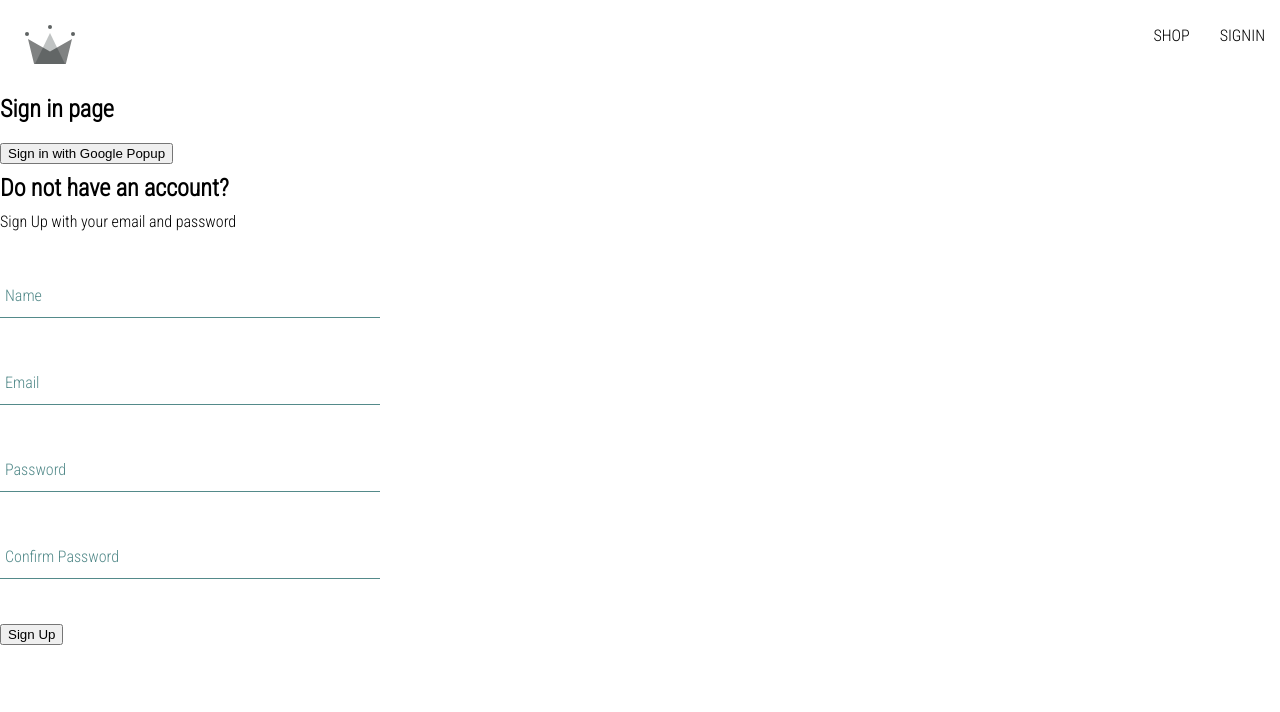
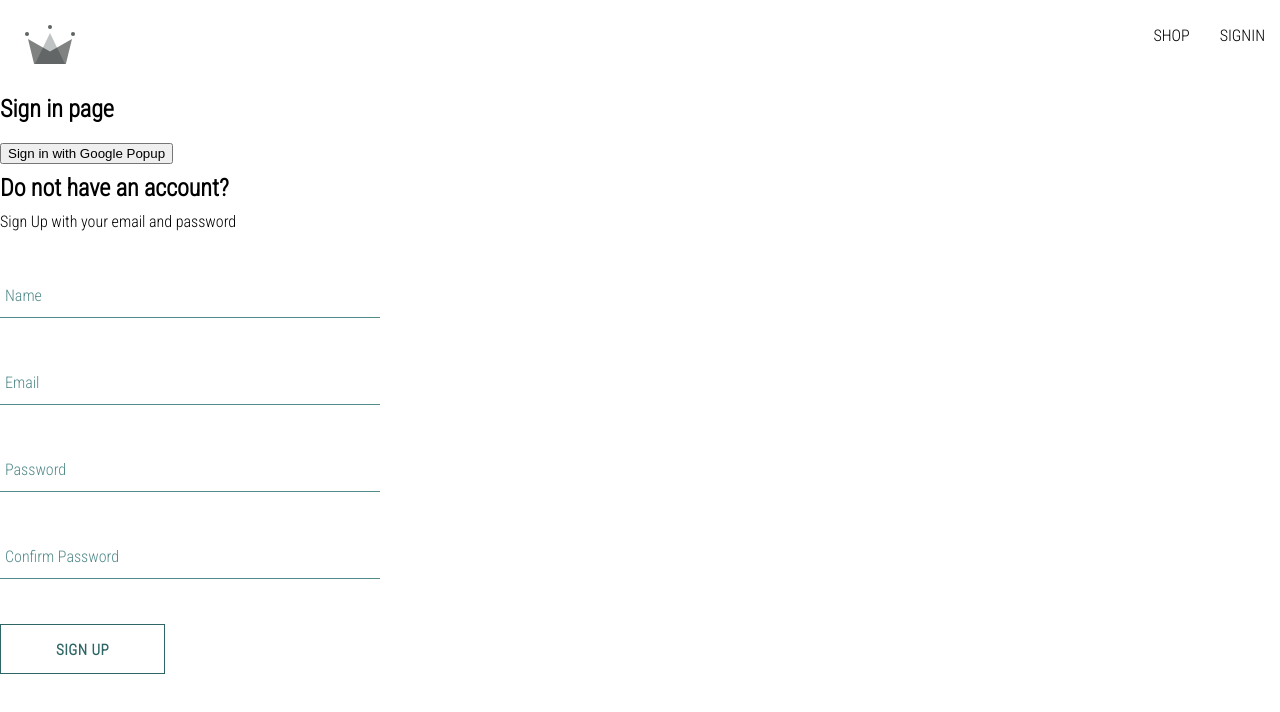
Before and after one commit to LubegaH/tma-apparel, a React (Create React App) app: page /signin in a window 1280 px wide. Shown: the top 712 px of the page. Built offline with nearby package versions, Linux system fonts and the light colour scheme.

Commit message:
Created and styled button component

```diff
--- /dev/null
+++ b/src/components/button/Button.jsx
@@ -0,0 +1,20 @@
+import React from 'react';
+import './button.scss';
+
+const BUTTON_TYPE_CLASSES = {
+  google: 'google-signIn',
+  inverted: 'inverted',
+};
+
+const Button = ({ children, buttonType, ...buttonOptions }) => {
+  return (
+    <button
+      className={`button-container ${BUTTON_TYPE_CLASSES[buttonType]}`}
+      {...buttonOptions}
+    >
+      {children}
+    </button>
+  );
+};
+
+export default Button;
--- /dev/null
+++ b/src/components/button/button.scss
@@ -0,0 +1,47 @@
+.button-container {
+  min-width: 165px;
+  width: auto;
+  height: 50px;
+  letter-spacing: 0.5px;
+  line-height: 50px;
+  padding: 0 35px 0 35px;
+  font-size: 15px;
+  background-color: rgb(46, 101, 101);
+  color: white;
+  text-transform: uppercase;
+  font-family: 'Roboto Condensed';
+  font-weight: bolder;
+  border: none;
+  cursor: pointer;
+  display: flex;
+  justify-content: center;
+
+  &:hover {
+    background-color: white;
+    color: rgb(46, 101, 101);
+    border: 1px solid rgb(46, 101, 101);
+  }
+
+  &.google-signIn {
+    background-color: rgb(38, 147, 169);
+    color: white;
+
+    &:hover {
+      background-color: white;
+      color: rgb(38, 147, 169);
+      border: none;
+    }
+  }
+
+  &.inverted {
+    background-color: white;
+    color: rgb(46, 101, 101);
+    border: 1px solid rgb(46, 101, 101);
+
+    &:hover {
+      background-color: rgb(46, 101, 101);
+      color: white;
+      border: none;
+    }
+  }
+}
--- a/src/components/sign-up-form/SignUpForm.jsx
+++ b/src/components/sign-up-form/SignUpForm.jsx
@@ -3,6 +3,7 @@
   createAuthUserWithEmailAndPassword,
   createUserDocumentFromAuth,
 } from '../../utils/firebase/firebase.utils';
+import Button from '../button/Button';
 import FormInput from '../form-input/FormInput';
 import './signupForm.scss';
 
@@ -102,7 +103,10 @@
           }}
         />
 
-        <button type='submit'>Sign Up</button>
+        {/* <button type='submit'>Sign Up</button> */}
+        <Button buttonType='inverted' type='submit'>
+          Sign Up
+        </Button>
       </form>
     </div>
   );
```
